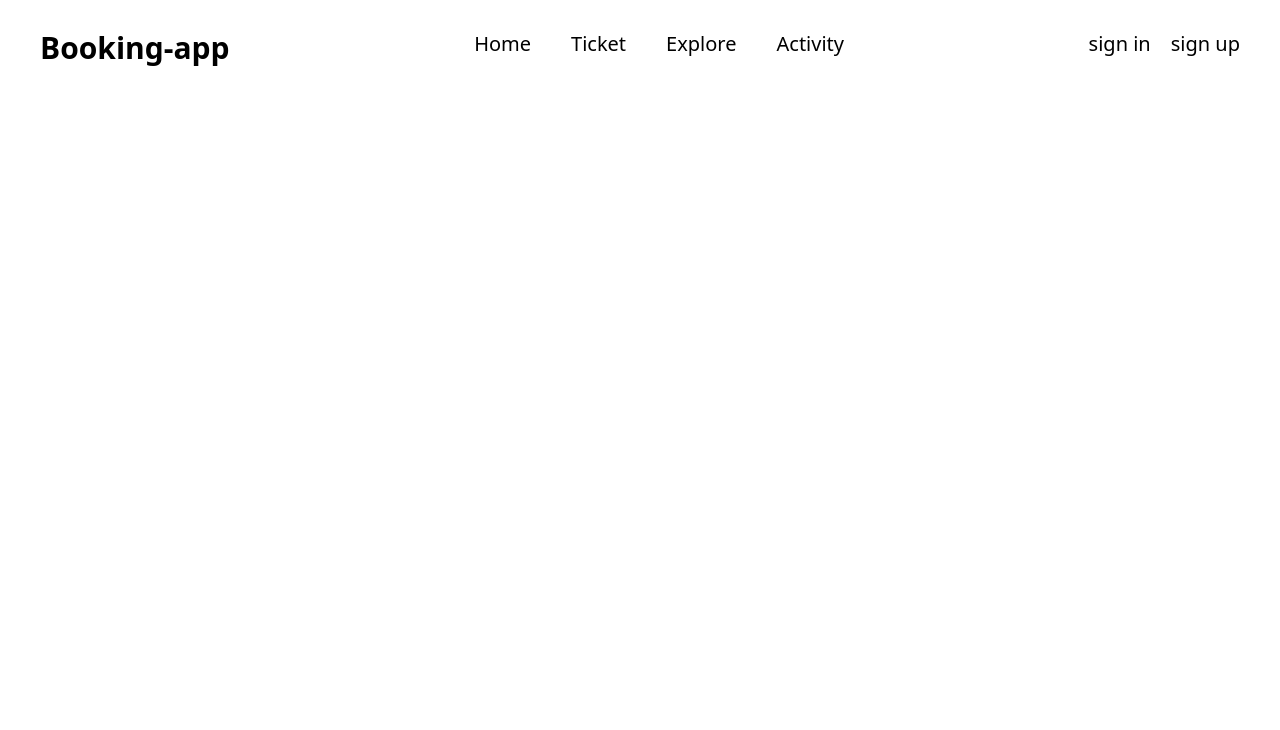
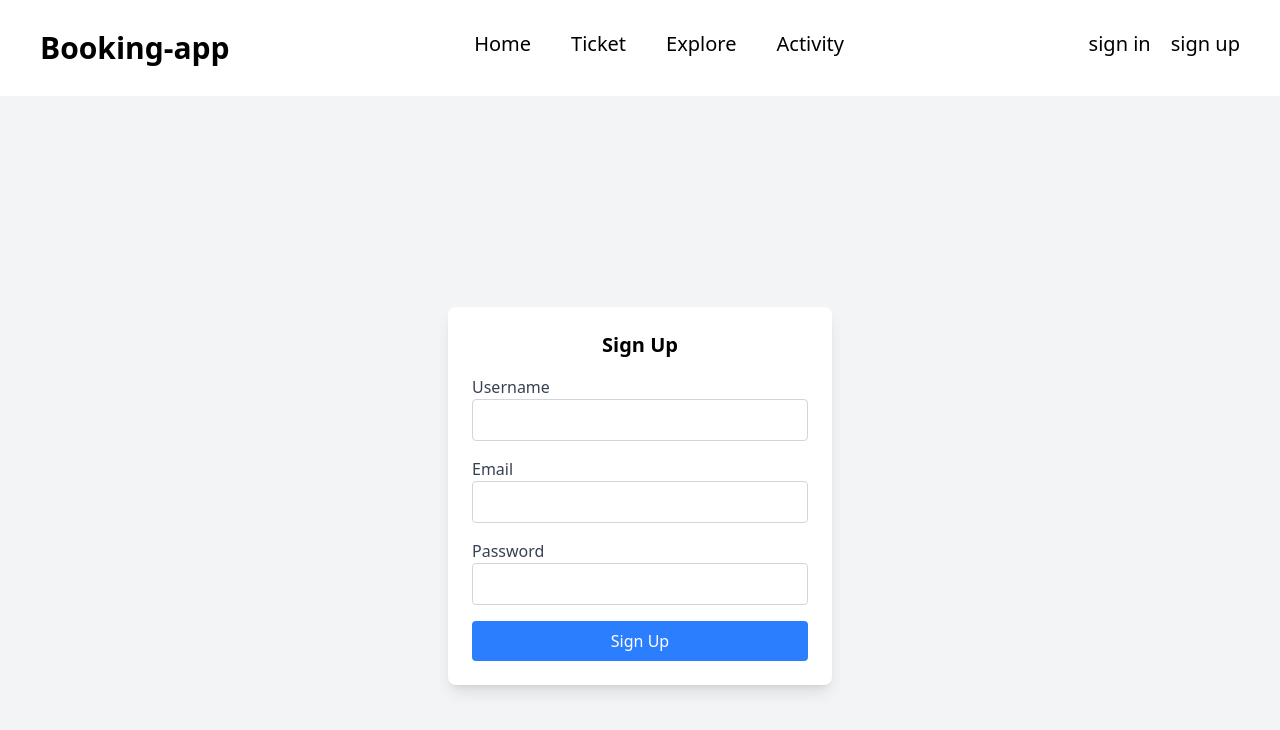
Before and after one commit to justkidus/booking_app_frontend, a React (Vite) app: page /signup in a window 1280 px wide. Shown: the top 730 px of the page. Built offline with nearby package versions, Linux system fonts and the light colour scheme.

Commit message:
updating website

```diff
--- a/src/App.jsx
+++ b/src/App.jsx
@@ -24,14 +24,14 @@ function App() {
 	// }, [location]);
 	return (
 		<>
-			<div className="bg-white mr-[40px] ml-[40px] mt-[40px] scroll-mt-16">
-				<section className="mt-[40px] ml-[30px]">
+			<div className="bg-white mr-[40px] ml-[40px] scroll-mt-16">
+				<section className="mt-[10px]">
 					<LandingPage />
 				</section>
 				<section>
 					<SearchItem />
 				</section>
-				<section className="mt-[100px]">
+				<section className="mt-[95vh]">
 					<PopularPlaces />
 				</section>
 				<section className="mt-[50px]">
--- a/src/component/header.jsx
+++ b/src/component/header.jsx
@@ -7,9 +7,11 @@ import AccountCircleIcon from '@mui/icons-material/AccountCircle';
 const Header = () => {
 	const { user } = useContext(AuthContext);
 	return (
-		<div className="justify-between flex">
+		<div className="justify-between md:gap-[10px] flex">
 			<div>
-				<h1 className="font-bold text-3xl text-[black]">Booking-app</h1>
+				<h1 className="font-bold text-2xl text-[black] sm:text-3xl">
+					Booking-app
+				</h1>
 			</div>
 
 			<div className="hidden md:flex cursor-pointer">
@@ -32,16 +34,16 @@ const Header = () => {
 			<div className="flex gap-[20px]">
 				{user ? (
 					<div className="flex gap-[7px]">
-						<AccountCircleIcon className="w-[25px] h-[15px] text-gray-500" />{' '}
-						<h1 className="text-[20px] mt-[-3px]">{user.username}</h1>
+						<AccountCircleIcon className="w-[35px] h-[25px] text-gray-500 mt-[10px]" />{' '}
+						<h1 className="text-[20px] mt-[5px] font-bold">{user.username}</h1>
 					</div>
 				) : (
 					<div className="">
-						<button className="text-xl mr-[20px]">
+						<button className="text-xl mr-[20px] cursor-pointer ">
 							<Link to="/login">sign in</Link>
 						</button>
-						<button className="text-xl">
-							<Link to="/signUp">sign up</Link>
+						<button className="text-xl cursor-pointer">
+							<Link to="/signup ">sign up</Link>
 						</button>
 					</div>
 				)}
--- a/src/component/landingPage.jsx
+++ b/src/component/landingPage.jsx
@@ -1,24 +1,30 @@
-import React from 'react';
+import React, { useState } from 'react';
 
 const LandingPage = () => {
+	const [width, setWidth] = useState();
 	return (
-		<div className="relative ">
-			<div className="absolute top-30 left-60 flex justify-center align-center">
-				<h1 className="white text-5xl text-white font-bold opacity-80 leading-16">
-					Explore the whole world <br />
-					<span className="ml-[45px]">and enjoy its beauty</span>
-				</h1>
+		<>
+			<div className="relative flex flex-col items-center justify-center h-[80vh]">
+				{/* Image - Only visible on md and larger */}
+				<img
+					src="https://images.pexels.com/photos/258154/pexels-photo-258154.jpeg"
+					alt="Beach resort with sunbeds and umbrellas"
+					className="h-[80vh] w-[95%] rounded-3xl absolute top-0 hidden md:block"
+				/>
+
+				{/* Text - Black by default, White on large screens */}
+				<div className="text-center px-4 md:max-top-2xl max-sm:text-top">
+					<h1 className="text-3xl text-black font-bold opacity-80 sm:text-5xl leading-tight lg:text-white relative">
+						Explore the whole world <br />
+						<span className="sm:ml-[45px]">and enjoy its beauty</span>
+					</h1>
+					<br />
+					<p className="text-black font-bold text-lg sm:text-xl lg:text-white opacity-80">
+						Find and write about your experience around the world
+					</p>
+				</div>
 			</div>
-			<p className="mr absolute top-70 left-75 text-white font-bold">
-				Find and write about youe experience around the world
-			</p>
-
-			<img
-				src="https://images.pexels.com/photos/258154/pexels-photo-258154.jpeg"
-				alt="Beach resort with sunbeds and umbrellas"
-				className="object-cover h-[80vh] w-[97%] rounded-3xl"
-			/>
-		</div>
+		</>
 	);
 };
 
--- a/src/component/searchItem.jsx
+++ b/src/component/searchItem.jsx
@@ -64,7 +64,7 @@ const SearchItem = ({ type }) => {
 		});
 	};
 	return (
-		<div className="flex absolute bg-white w-[80%] h-[180px] rounded-4xl left-[115px] bottom-[-45px]">
+		<div className="flex absolute bg-white w-[80%] h-[180px] rounded-4xl left-[115px] bottom-[-100px]">
 			<div className="ml-[50px] mt-[10px]">
 				<div className="flex">
 					<div className="grid absolute">
--- a/src/main.jsx
+++ b/src/main.jsx
@@ -9,6 +9,8 @@ import Header from './component/header.jsx';
 import { SearchContextProvider } from './context/searchContext.jsx';
 import Login from './pages/login.jsx';
 import { AuthContextProvider } from './context/authContext.jsx';
+import signUp from './pages/signUp.jsx';
+import SignUp from './pages/signUp.jsx';
 createRoot(document.getElementById('root')).render(
 	<StrictMode>
 		<AuthContextProvider>
@@ -23,6 +25,7 @@ createRoot(document.getElementById('root')).render(
 						<Route path="/book/:id" element={<Booking />} />
 						<Route path="/search" element={<SideBar />} />
 						<Route path="/login" element={<Login />} />
+						<Route path="/signup" element={<SignUp />} />
 						{/* <Route path="/ticket" element={<TicketPage />} /> */}
 					</Routes>
 				</Router>
--- /dev/null
+++ b/src/pages/signUp.jsx
@@ -0,0 +1,122 @@
+// import React from 'react';
+// import useFetch from '../hooks/useFetch';
+// const signUp = () => {
+// 	const { data, loading, reFetch, error } = useFetch(
+// 		`http://localhost:5000/api/user/register`
+// 	);
+//     data.username="",
+//     data.password="",
+//     data.password=""
+// const handleSearch=(e)=>{
+//     e.preventDefault();
+// }
+// 	return (
+// 		<div className="flex justify-center items-center">
+// 			<div className="leading-[20px]">
+// 				<label>username:</label>
+// 				<input type="text" />
+// 				<label>Email:</label>
+// 				<input type="text" placeholder="example@gmail.com" />
+// 				<label>password</label>
+// 				<input type="text" />
+// 			</div>
+// 		</div>
+// 	);
+// };
+// export default signUp;
+
+////////////////////////
+import React, { useState } from 'react';
+import axios from 'axios';
+import { useNavigate } from 'react-router-dom';
+const SignUp = () => {
+	const [formData, setFormData] = useState({
+		username: '',
+		email: '',
+		password: '',
+	});
+	const [error, setError] = useState('');
+	const [success, setSuccess] = useState('');
+	const navigate = useNavigate();
+	// Handle input change
+	const handleChange = (e) => {
+		setFormData({ ...formData, [e.target.name]: e.target.value });
+	};
+
+	// Handle form submission
+	const handleSubmit = async (e) => {
+		e.preventDefault();
+		setError('');
+		setSuccess('');
+
+		try {
+			const response = await axios.post(
+				'http://localhost:5000/api/user/register',
+				formData
+			);
+			setSuccess(response.data.message);
+			navigate('/login');
+			setFormData({ username: '', email: '', password: '' }); // Reset form
+		} catch (err) {
+			setError(err.response?.data?.message || 'Something went wrong');
+		}
+	};
+
+	return (
+		<div className="flex justify-center items-center h-screen bg-gray-100">
+			<div className="bg-white p-6 rounded-lg shadow-lg w-96">
+				<h2 className="text-xl font-bold text-center mb-4">Sign Up</h2>
+
+				{error && <p className="text-red-500 text-center">{error}</p>}
+				{success && <p className="text-green-500 text-center">{success}</p>}
+
+				<form onSubmit={handleSubmit}>
+					<div className="mb-4">
+						<label className="block text-gray-700">Username</label>
+						<input
+							type="text"
+							name="username"
+							value={formData.username}
+							onChange={handleChange}
+							className="w-full p-2 border border-gray-300 rounded"
+							required
+						/>
+					</div>
+
+					<div className="mb-4">
+						<label className="block text-gray-700">Email</label>
+						<input
+							type="email"
+							name="email"
+							value={formData.email}
+							onChange={handleChange}
+							className="w-full p-2 border border-gray-300 rounded"
+							required
+						/>
+					</div>
+
+					<div className="mb-4">
+						<label className="block text-gray-700">Password</label>
+						<input
+							type="password"
+							name="password"
+							value={formData.password}
+							onChange={handleChange}
+							className="w-full p-2 border border-gray-300 rounded"
+							required
+						/>
+					</div>
+
+					<button
+						type="submit"
+						className="w-full bg-blue-500 text-white py-2 rounded hover:bg-blue-600"
+					>
+						Sign Up
+					</button>
+				</form>
+			</div>
+		</div>
+	);
+};
+
+export default SignUp;
```
